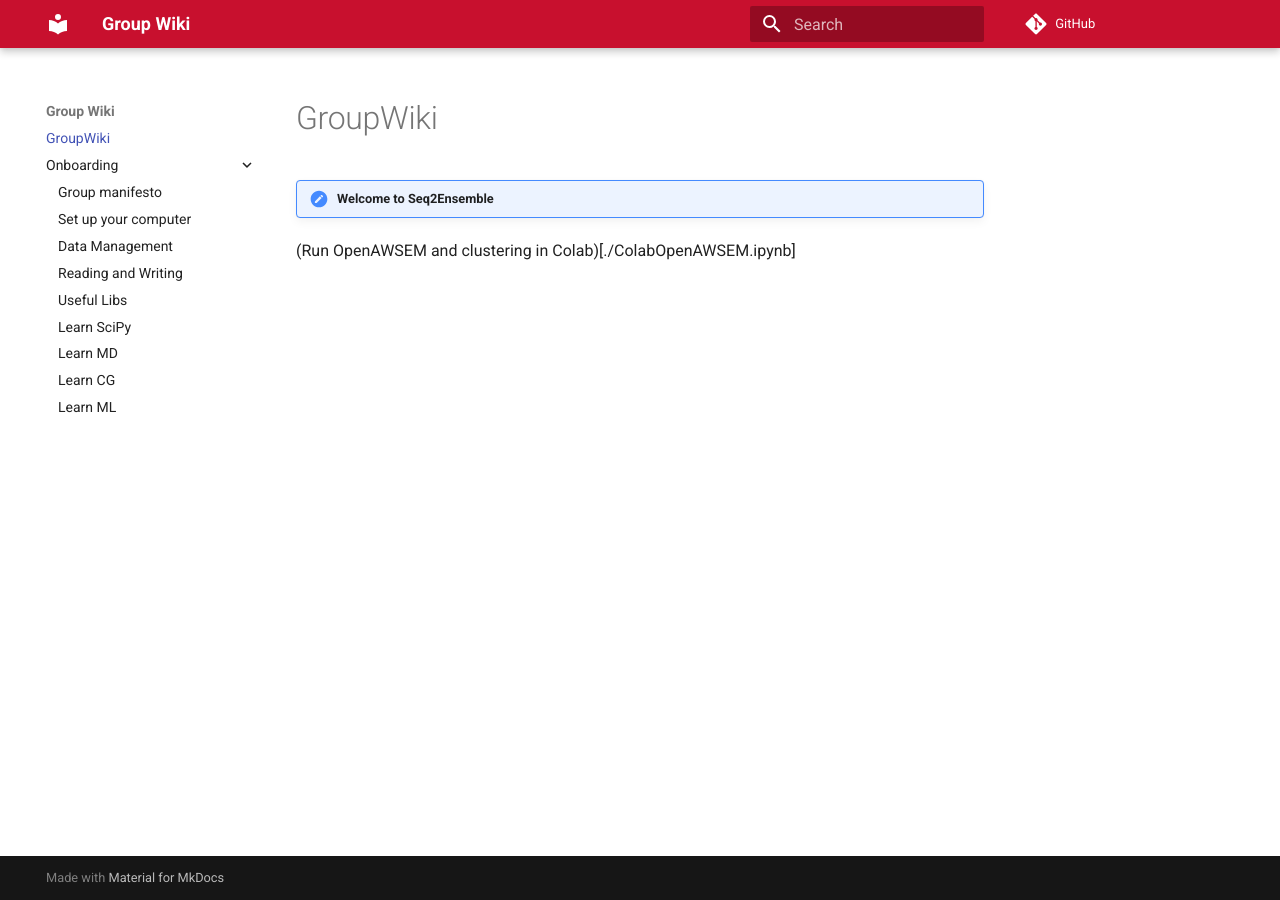
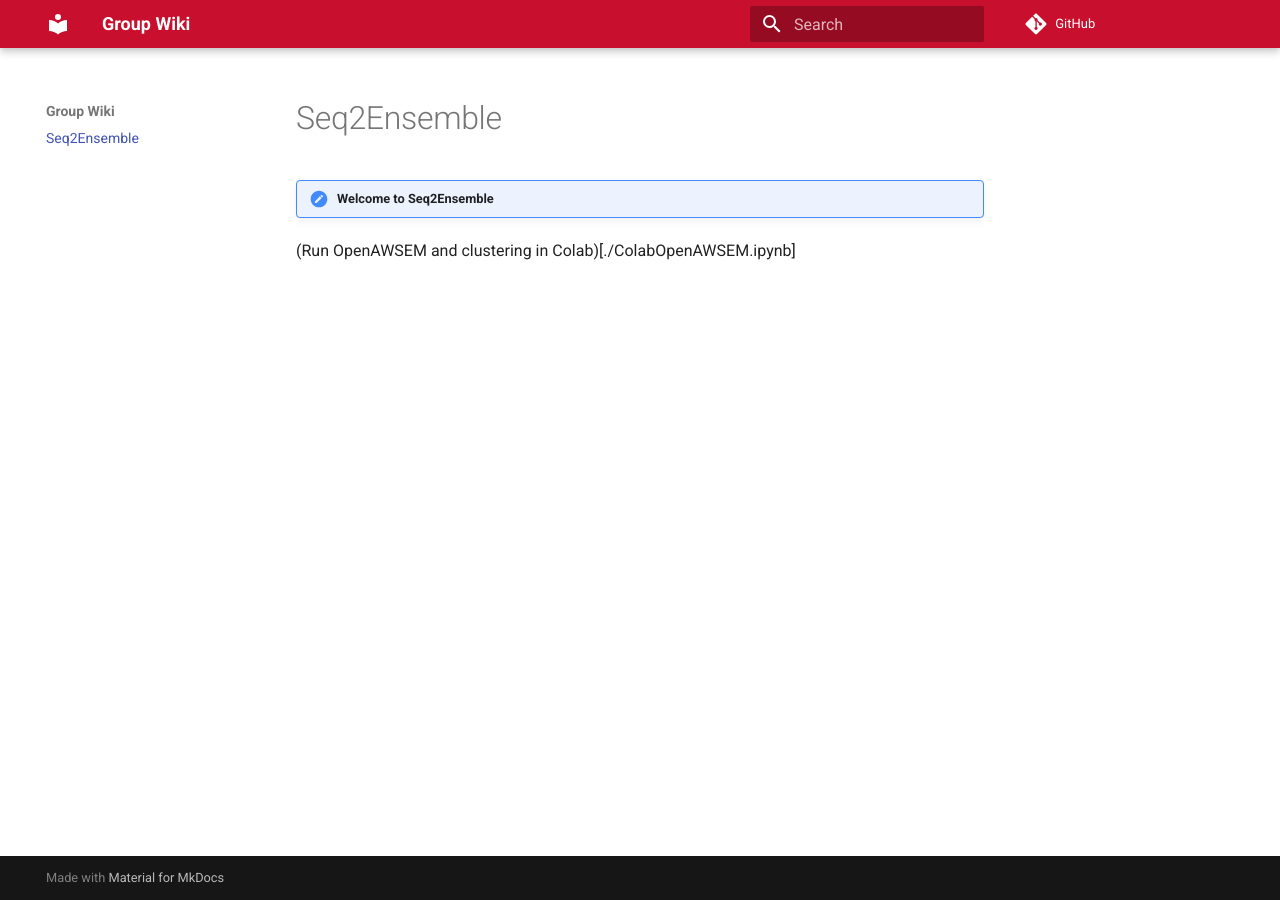
Before and after one commit to PotoyanGroup/Seq2Ensemble, an MkDocs documentation site: the page built from docs/index.md, in a window 1280 px wide. Built offline with MkDocs 1.6.1 and Material for MkDocs 9.7.7, drawn with Linux system fonts in a browser that asks for light colours; comment, search, counter and statistics services are not loaded.

Commit message:
change repo

```diff
--- a/mkdocs.yml
+++ b/mkdocs.yml
@@ -1,6 +1,6 @@
 site_name: "Group Wiki"
 
-repo_url: https://github.com/PotoyanGroup/GroupWiki
+repo_url: https://github.com/PotoyanGroup/Seq2Ensemble
 
 markdown_extensions:
   - admonition
@@ -18,14 +18,4 @@ theme:
          - navigation.expand
 
 nav:
-  - GroupWiki: index.md
-  - Onboarding:
-     - Group manifesto: onboarding/index.md
-     - Set up your computer: onboarding/unix_list.md
-     - Data Management: onboarding/data_management.md
-     - Reading and Writing: onboarding/read_write.md
-     - Useful Libs: sim_list.md
-     - Learn SciPy: learn_scipy.md
-     - Learn MD: learn_md.md
-     - Learn CG: learn_cg.md
-     - Learn ML: learn_ml.md
+  - Seq2Ensemble: index.md
```
